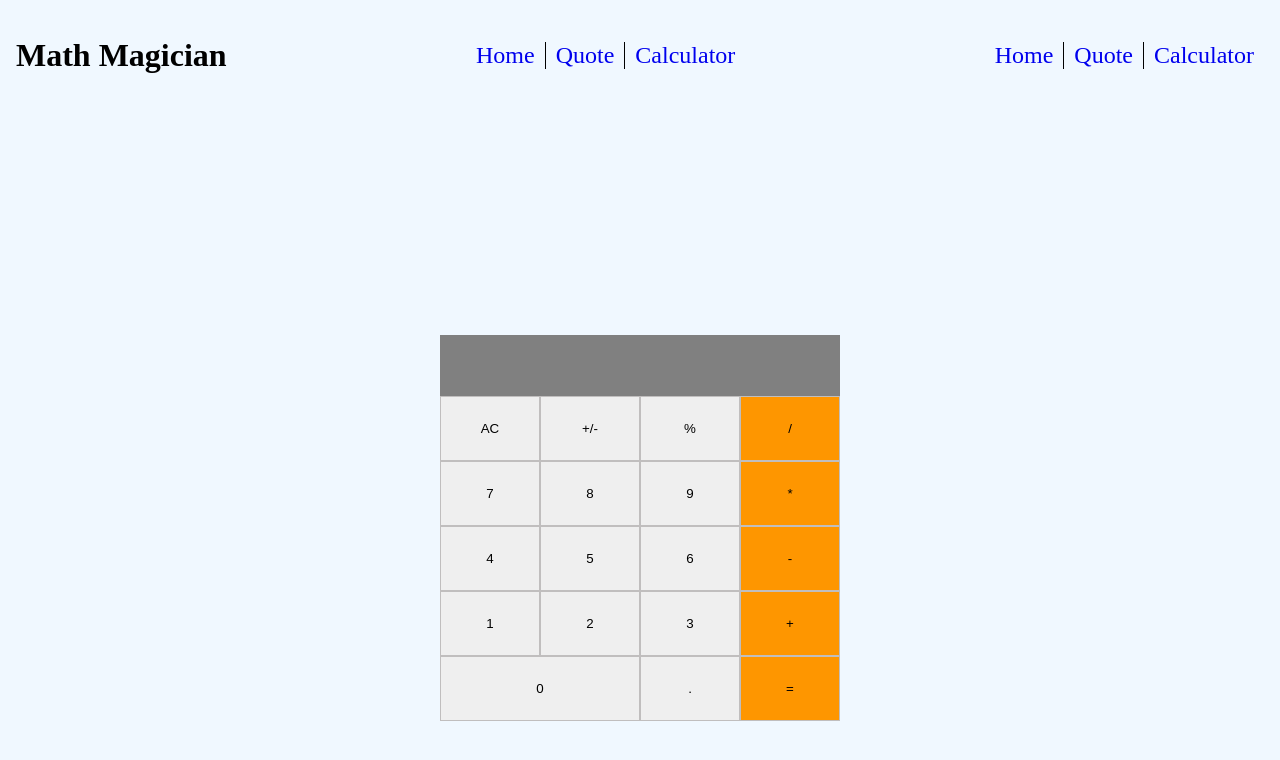
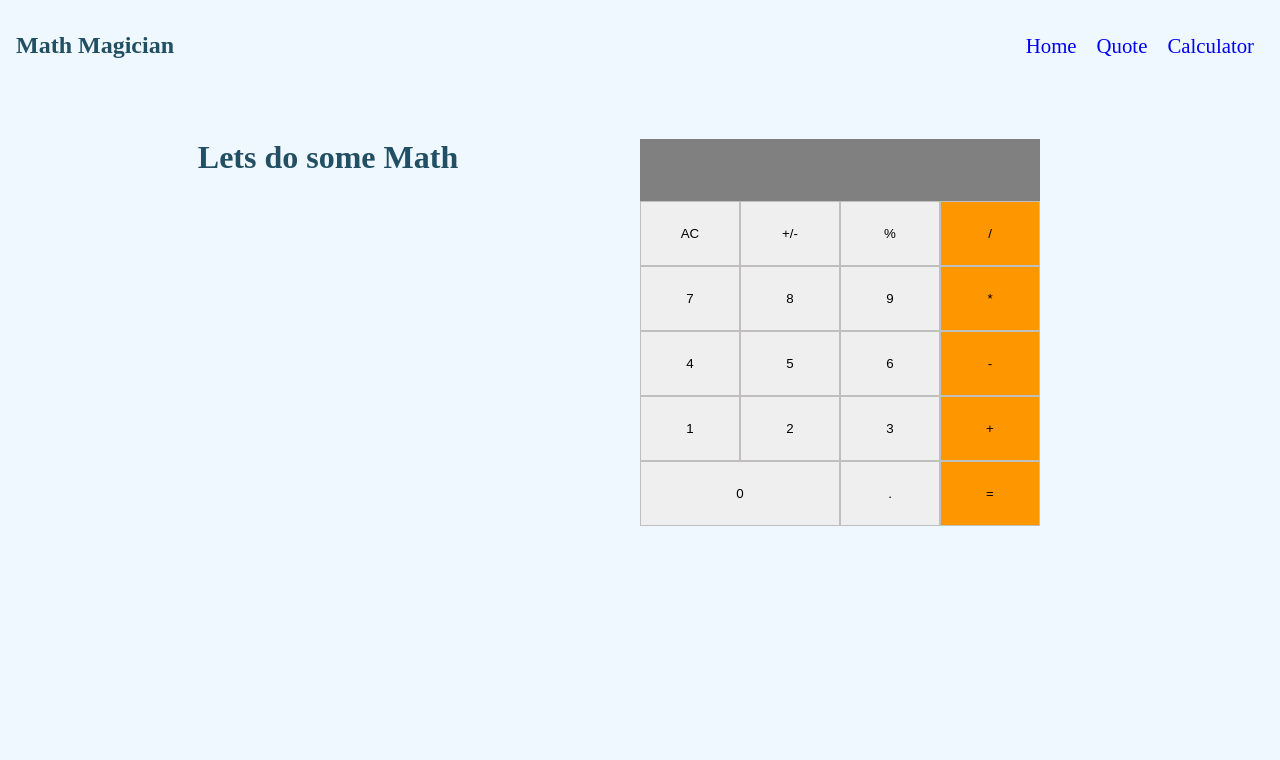
Before and after one commit to uezekiel-mufin/math-magician, a React (Create React App) app: page /calculator in a window 1280 px wide. Shown: the top 760 px of the page. Built offline with nearby package versions, Linux system fonts and the light colour scheme.

Commit message:
add functionality fornav navigation and page layout

```diff
--- a/src/App.js
+++ b/src/App.js
@@ -3,14 +3,14 @@ import Calculator from './components/calculatorUi';
 import { Routes, Route } from 'react-router-dom';
 import Layout from './components/Layout';
 import Quote from './components/Quote';
-import About from './components/About';
+import Home from './components/Home';
 
 function App() {
   return (
   <Routes>
 
   <Route  path="/" element={<Layout />}>
-    <Route index element={<About />} />
+    <Route index element={<Home />} />
     <Route path='calculator' element={<Calculator />} />
     <Route path='quote' element={<Quote />} />
 
--- a/src/components/About.jsx
+++ /dev/null
@@ -1,15 +0,0 @@
-import React from 'react'
-
-const About = () => {
-  return (
-    <div className='about'>
-      <h1>Welcome to Math Magician</h1>
-      <div className='about_body'>
-        <p>Lorem ipsum dolor sit amet consectetur adipisicing elit. Labore nulla rem quis optio perspiciatis voluptatibus, totam deserunt porro quas minima. Ipsam facilis nostrum, maxime debitis dolor magnam iste voluptate fugiat aliquid inventore autem, doloremque voluptas sit ad repellendus quia quidem esse eum voluptatibus praesentium provident illum nisi! Sed molestias excepturi aspernatur nisi vel eum aliquam recusandae unde amet sequi laudantium ipsum deserunt vero magni aut provident temporibus quae, ea blanditiis.</p>
-        <p>Lorem ipsum dolor sit amet consectetur adipisicing elit. Labore nulla rem quis optio perspiciatis voluptatibus, totam deserunt porro quas minima. Ipsam facilis nostrum, maxime debitis dolor magnam iste voluptate fugiat aliquid inventore autem, doloremque voluptas sit ad repellendus quia quidem esse eum voluptatibus praesentium provident illum nisi! Sed molestias excepturi aspernatur nisi vel eum aliquam recusandae unde amet sequi laudantium ipsum deserunt vero magni aut provident temporibus quae, ea blanditiis.</p>
-      </div>
-    </div>
-  )
-}
-
-export default About
--- a/src/components/Navbar.jsx
+++ b/src/components/Navbar.jsx
@@ -1,22 +1,64 @@
 import React from 'react'
 import { Link } from 'react-router-dom'
 import { GiHamburgerMenu } from 'react-icons/gi'
+import { AiOutlineClose } from 'react-icons/ai'
+
+const links = [
+  {
+    id:1,
+    path:'/',
+    name:'Home'
+  },
+  {
+    id:2,
+    path:'quote',
+    name:'Quote'
+  },
+  {
+    id:3,
+    path:'calculator',
+    name:'Calculator'
+  }
+]
 
 const Navbar = () => {
+  const handleOpen=()=>{
+    const el = document.querySelector('.mobile_menu')
+    console.log(el)
+    el.style.display = 'flex'
+  }
+
+  const handleClose=()=>{
+    const el = document.querySelector('.mobile_menu')
+    el.style.display = 'none'
+  }
+
+  const handleNavLink=()=>{
+    handleClose()
+  }
   return (
     <div className='header'>
-      <h1>Math Magician</h1>
-      <ul>
-        <li> <Link to='/'>Home</Link></li>
-        <li> <Link to='quote'>Quote</Link></li>
-        <li> <Link to='calculator'>Calculator</Link></li>
+      <h1 className='logo'>Math Magician</h1>
+      <ul className='mobile_menu'>
+        <span className="" id="close" onClick={()=>handleClose()}><AiOutlineClose style={{fontSize:'2rem', color:'white'}}/></span>
+        {
+          links.map((link)=> (
+            <li key={link.id} onClick={()=>handleNavLink()}>
+            <Link to={link.path}>{link.name}</Link>
+          </li>
+          ))
+        }
       </ul>
-      <ul >
-        <li> <Link to='/'>Home</Link></li>
-        <li> <Link to='quote'>Quote</Link></li>
-        <li> <Link to='calculator'>Calculator</Link></li>
+      <ul className='desktop_menu'>
+        {
+          links.map((link)=> (
+            <li key={link.id}>
+            <Link to={link.path}>{link.name}</Link>
+          </li>
+          ))
+        }
       </ul>
-      <nav className='menuIcon'><GiHamburgerMenu style={{fontSize:'2rem'}}/></nav>
+      <nav className='menuIcon'><GiHamburgerMenu style={{fontSize:'2rem'}} onClick={()=>handleOpen()}/></nav>
     </div>
   )
 }
--- a/src/components/Quote.jsx
+++ b/src/components/Quote.jsx
@@ -2,8 +2,10 @@ import React from 'react'
 
 const Quote = () => {
   return (
-    <div>
-      Lorem ipsum dolor sit amet consectetur adipisicing elit. Quam dolorem, at, voluptate pariatur, aliquam deserunt nulla aut hic error necessitatibus libero nesciunt! Voluptates commodi delectus enim, tempore dolores perspiciatis architecto.
+    <div className='quote'>
+      <p>
+        Lorem ipsum dolor sit amet consectetur adipisicing elit. Quam dolorem, at, voluptate pariatur, aliquam deserunt nulla aut hic error necessitatibus libero nesciunt! Voluptates commodi delectus enim, tempore dolores perspiciatis architecto.
+      </p>
     </div>
   )
 }
--- a/src/components/calculatorUi.js
+++ b/src/components/calculatorUi.js
@@ -71,6 +71,7 @@ const Calculator = () => {
 
   return(
     <div className="container">
+      <h1 className='calc_header'>Lets do some Math</h1>
       <div className="calculator_container">
         <div className="input_field"><input type="text" value={inputValue} onChange={()=>setInputValue(inputValue)}/></div>
         <div className="row">
--- a/src/index.css
+++ b/src/index.css
@@ -3,16 +3,79 @@ body {
   padding: 0;
   box-sizing: border-box;
   background-color: aliceblue;
+  color: #214f63;
 }
 
-.header{
+.logo {
+  font-size: 1.5rem;
+}
+
+.home-header {
+  font-size: 1.4rem;
+}
+
+.mobile_menu {
+  display: none;
+  background-color: #091e27;
+  flex-direction: column;
+  position: fixed;
+  left: -100%;
+  top: 0;
+  bottom: 0;
+  height: 100%;
+  padding: 20px;
+  gap: 2rem;
+  animation: slide-in 2s forwards;
+}
+
+.navbar {
+  display: none;
+}
+
+@keyframes slide-in {
+  0% {
+    left: -110%;
+    right: 110%;
+  }
+
+  100% {
+    left: 0;
+    right: 0;
+  }
+}
+
+a {
+  text-decoration: none;
+  padding: 10px;
+  font-size: 1.3rem;
+}
+
+.nav a,
+.toolbar a {
+  text-decoration: none;
+  color: white;
+  font-size: 1.3rem;
+}
+
+#menu {
+  display: flex;
+  font-size: 3rem;
+}
+
+#close {
+  display: flex;
+  justify-content: flex-end;
+  font-size: 3rem;
+}
+
+.header {
   display: flex;
   justify-content: space-between;
   padding: 1rem;
   box-sizing: border-box;
 }
 
-.header ul {
+.header .desktop_menu {
   display: none;
   justify-content: center;
   align-items: center;
@@ -21,43 +84,63 @@ body {
   text-decoration: none;
   padding: 0;
   margin: 0;
-
 }
 
-.header ul li a {
-  text-decoration: none;
-  padding: 10px;
+.mobile_menu a {
+  color: aliceblue;
 }
 
-.header ul li:not(:last-child)  {
+.header .mobile_menu:not(:last-child) {
   border-right: 1px solid black;
+  list-style: none;
 }
 
 .about {
   margin: 1rem;
+  display: flex;
+  flex-direction: column;
+  align-items: center;
 }
 
-.about_body{
+.about_body {
   display: flex;
   flex-direction: column;
   gap: 1rem;
+  justify-content: center;
+  align-items: center;
+  width: 100%;
 }
 
 .container {
   display: flex;
+  flex-direction: column;
   justify-content: center;
-  height: 100vh;
-  align-items: center;
+  height: 70vh;
+  align-items: flex-start;
   margin: 1rem;
   box-sizing: border-box;
+}
+
+.calc_header {
+  margin: 0;
+  margin-bottom: 1rem;
 }
 
 .calculator_container {
   display: flex;
   flex-direction: column;
-  width: 400px;
+  width: 100%;
   border: none;
   box-sizing: border-box;
+}
+
+.quote {
+  margin: 1rem;
+  height: 50vh;
+  display: flex;
+  align-items: center;
+  justify-content: center;
+  margin-right: 0;
 }
 
 .row {
@@ -111,13 +194,40 @@ nav {
   align-items: center;
 }
 
+@media screen and (min-width: 600px) {
+  .header .desktop_menu {
+    display: flex;
+  }
 
-@media screen and (min-width : 600px) {
-  .header ul {
-    display: flex;
+  .header .mobile_menu {
+    display: none;
+  }
+
+  .about_body {
+    width: 90%;
   }
 
   nav {
     display: none;
   }
+
+  .quote p {
+    width: 50%;
+  }
+
+  .container {
+    display: grid;
+    grid-template-columns: repeat(2, minmax(0, 1fr));
+    margin-top: 3rem;
+  }
+
+  .calculator_container {
+    width: 400px;
+    justify-content: center;
+  }
+
+  .calc_header {
+    display: flex;
+    justify-content: center;
+  }
 }
```
Also changed, not shown: src/components/Home.jsx (added, +15 -0 lines). Lines whose indentation alone changed are shown as unchanged.
